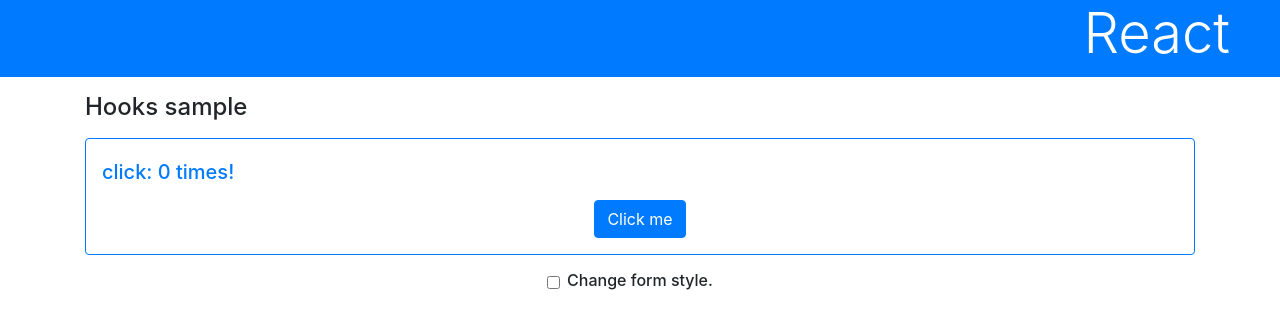
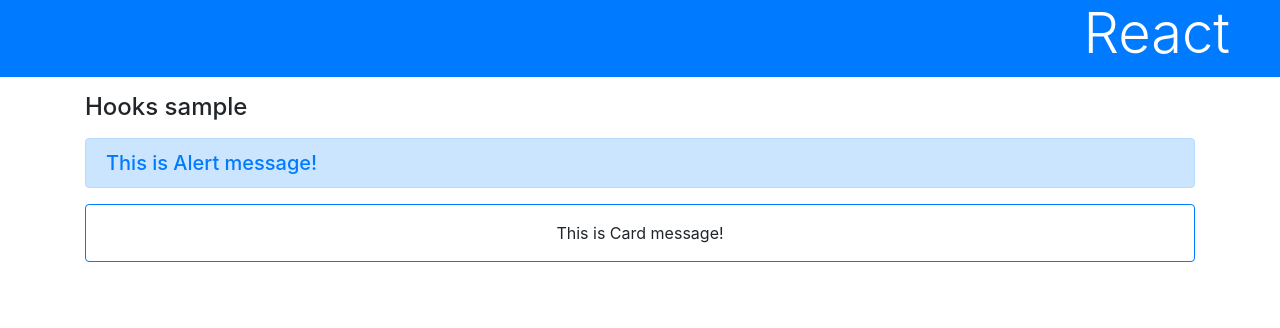
Before and after one commit to iyo-27/Reactraining, a React (Create React App) app: page / in a window 1280 px wide. Shown: the top 328 px of the page. Built offline with nearby package versions, Linux system fonts and the light colour scheme.

Commit message:
コンポーネントにコンポーネントを組み込む

```diff
--- a/src/App.js
+++ b/src/App.js
@@ -1,5 +1,17 @@
 import React, {Component, useState} from 'react';
 import './App.css';
+
+function AlertMessage(){
+  return <div className='alert alert-primary h5 text-primary'>
+    This is Alert message!
+  </div>
+}
+
+function CardMessage(){
+  return <div className='card p-3 border-primary text-center'>
+    This is Card message!
+  </div>
+}
 
 function App(){
   const [count, setCount] = useState(0)
@@ -16,21 +28,8 @@
       <h1 className='bg-primary text-white display-4'>React</h1>
       <div className='container'>
         <h4 className='my-3'>Hooks sample</h4>
-        {flag?
-          <div className='alert alert-primary text-center'>
-            <p className='h5 mb-3'>click: {count} times!</p>
-            <div><button className='btn btn-primary' onClick={clickFunc}>Click me</button></div>
-          </div>
-        :
-          <div className='card p-3 border-primary text-center'>
-            <p className='h5 mb-3 text-left text-primary'>click: {count} times!</p>
-            <div><button className='btn btn-primary' onClick={clickFunc}>Click me</button></div>
-          </div>
-        }
-        <div className='form-group h6 text-center pt-3'>
-          <input type='checkbox' className='form-check-input' id='check1' onChange={changeFlag} />
-          <label className='form-check-label' htmlFor='check1'>Change form style.</label>
-        </div>
+        <AlertMessage />
+        <CardMessage />
       </div>
     </div>
   )
```
